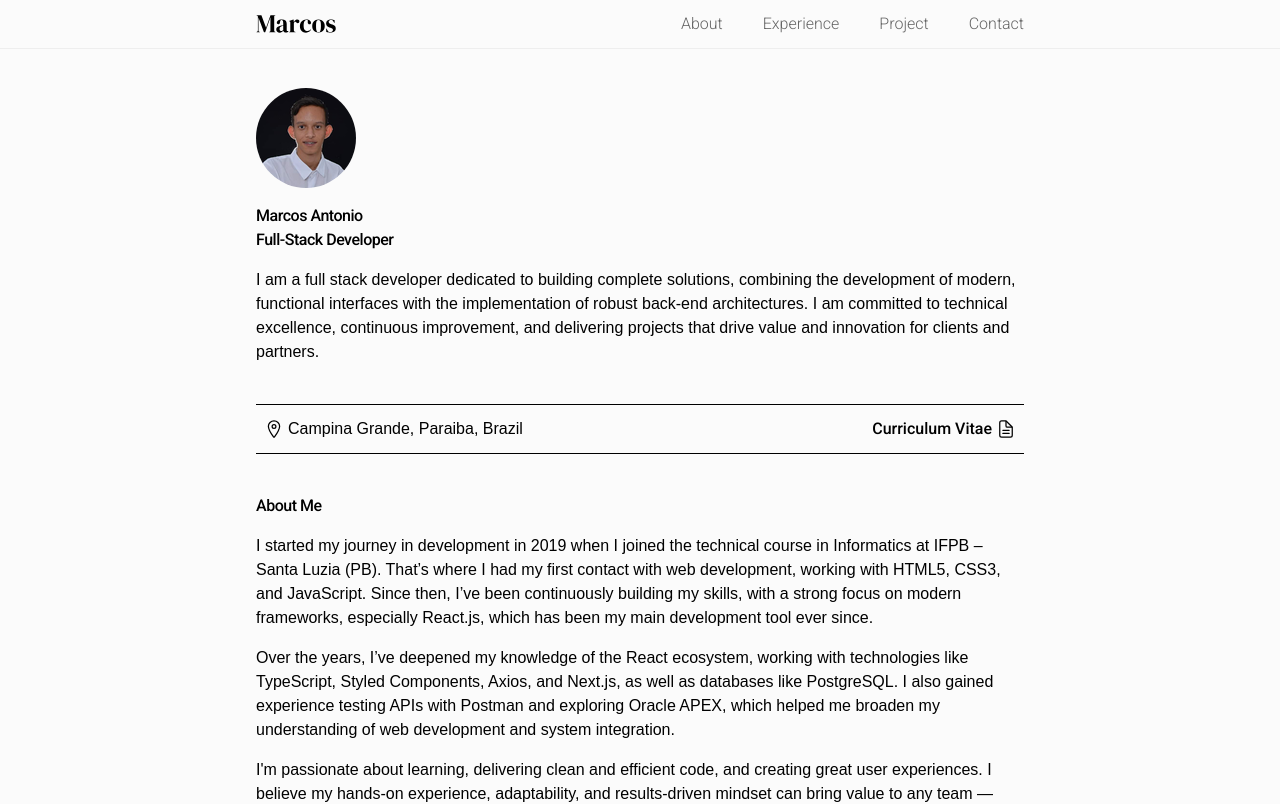
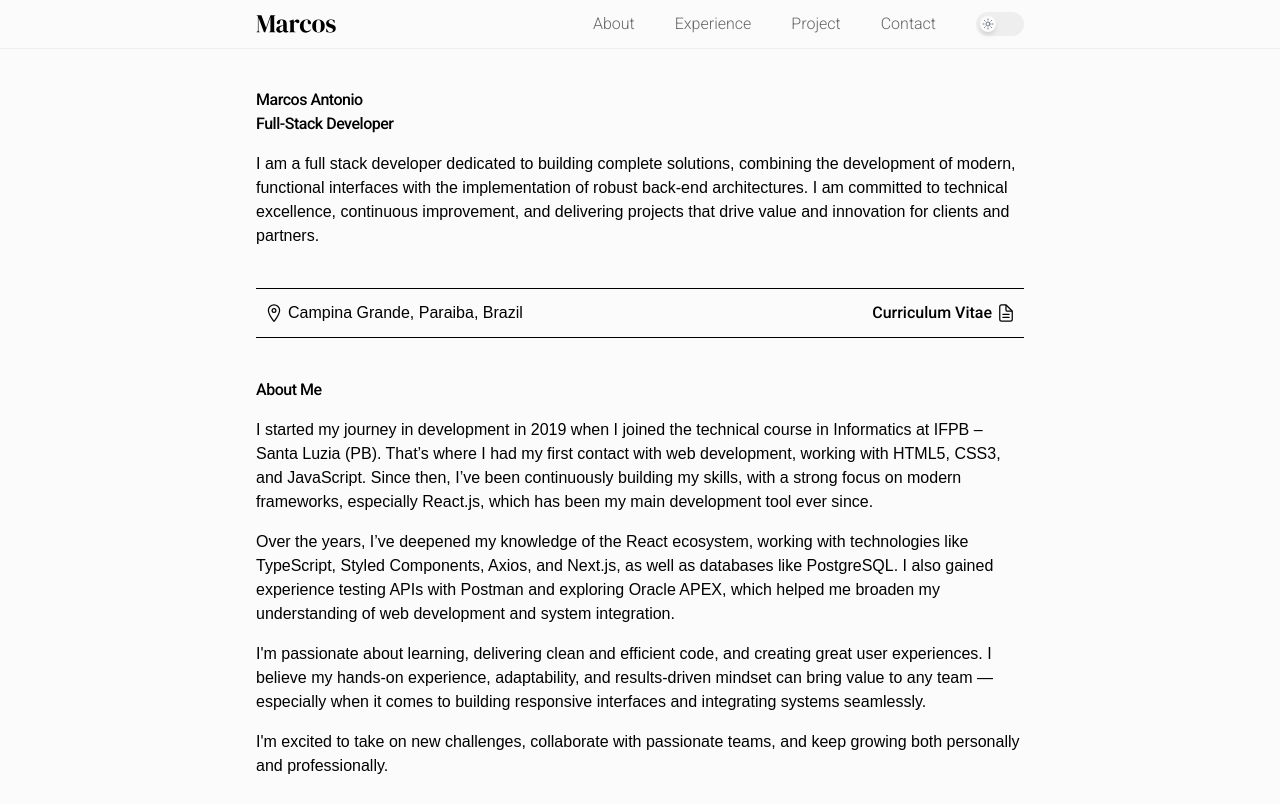
Before and after one commit to MarcosAntonio15243/MarcosAntonio15243.github.io, a Next.js app: page / in a window 1280 px wide. Shown: the top 804 px of the page. Built offline with nearby package versions, Linux system fonts and the light colour scheme.

Commit message:
feat: add theme switch

```diff
--- a/package.json
+++ b/package.json
@@ -10,6 +10,7 @@
 		"format": "biome format --write . --no-errors-on-unmatched"
 	},
 	"dependencies": {
+		"lucide-react": "^0.553.0",
 		"next": "15.3.1",
 		"next-themes": "^0.4.6",
 		"react": "^19.0.0",
--- a/src/app/page.tsx
+++ b/src/app/page.tsx
@@ -18,13 +18,13 @@ export default function Home() {
 				<div id="home" className="mx-6 max-w-3xl flex flex-col gap-10 py-10">
 					{/* Presentation Section */}
 					<section className="flex flex-col gap-4">
-						<img
+						{/* <img
 							src="/assets/profile.webp"
 							alt="Profile photo of Marcos Antonio"
 							height={100}
 							width={100}
 							className="rounded-full"
-						/>
+						/> */}
 						<div className="flex flex-col gap-0">
 							<h1>Marcos Antonio</h1>
 							<h2 className="text-[var(--color-dark-gray)]">
@@ -100,10 +100,10 @@ export default function Home() {
 					<section id="experience" className="flex flex-col gap-5">
 						<h2>My Experience</h2>
 						<div className="flex flex-col gap-8 my-5">
-							{experiences.map((e, index) => {
+							{experiences.map((e) => {
 								return (
 									<ExperienceCard
-										key={index}
+										key={e.jobTitle}
 										srcImg={e.srcImg}
 										jobTitle={e.jobTitle}
 										enterprise={e.enterprise}
@@ -125,13 +125,13 @@ export default function Home() {
 							{features.map((e, index) => {
 								return (
 									<FeatureCard
-										key={index}
+										key={e.featureTitle}
 										srcImg={e.srcImg}
 										featureTitle={e.featureTitle}
 										description={e.description}
 										tecnologies={e.tecnologies}
 										repositoryLink={e.repositoryLink}
-										reverse={index % 2 != 0}
+										reverse={index % 2 !== 0}
 									/>
 								);
 							})}
--- a/src/components/buttons/HeaderButton.tsx
+++ b/src/components/buttons/HeaderButton.tsx
@@ -10,13 +10,13 @@ export default function HeaderButton() {
 	return (
 		<>
 			<IoMdMenu
-				className="text-4xl cursor-pointer p-1 text-[var(--color-black)] hover:text-gray-600"
+				className="text-4xl cursor-pointer p-1 text-[var(--color-text-primary)] hover:text-gray-600"
 				onClick={() =>
 					setDisplay((d) => (d.includes("hidden") ? "flex" : "hidden"))
 				}
 			/>
 			<div
-				className={`absolute ${display} flex-col z-10 right-3 bg-[var(--color-white)] border-[1px] border-[var(--color-border)] p-5 gap-5 rounded-2xl rounded-tr-none shadow-xs`}
+				className={`absolute ${display} flex-col z-10 right-3 bg-[var(--color-bg-body)] border-[1px] border-[var(--color-border)] p-5 gap-5 rounded-2xl rounded-tr-none shadow-xs`}
 			>
 				<NavBar
 					onClick={() => setDisplay("hidden")}
--- /dev/null
+++ b/src/components/buttons/ThemeSwitch.tsx
@@ -0,0 +1,42 @@
+"use client";
+
+import { Moon, Sun } from "lucide-react";
+import { useTheme } from "next-themes";
+import { useEffect, useState } from "react";
+
+export default function ThemeSwitch() {
+	const { theme, setTheme } = useTheme();
+	const [mounted, setMounted] = useState(false);
+
+	useEffect(() => setMounted(true), []);
+	if (!mounted) return null;
+
+	const isDark = theme === "dark";
+
+	return (
+		<button
+			type="button"
+			onClick={() => setTheme(isDark ? "light" : "dark")}
+			className={`
+        relative cursor-pointer flex items-center rounded-full transition-colors duration-300 p-1
+        h-6 w-12
+        ${isDark ? "bg-[var(--color-dark-blue)]" : "bg-[var(--color-gray-100)]"}
+      `}
+			aria-label="Toggle theme"
+		>
+			<span
+				className={`
+          flex h-4 w-4 items-center justify-center rounded-full bg-white shadow-md
+          transform transition-transform duration-300 ease-in-out
+          ${isDark ? "translate-x-6" : "translate-x-0"}
+        `}
+			>
+				{isDark ? (
+					<Moon className="h-3 w-3 text-gray-500" />
+				) : (
+					<Sun className="h-3 w-3 text-gray-500" />
+				)}
+			</span>
+		</button>
+	);
+}
--- a/src/components/layout/NavBar.tsx
+++ b/src/components/layout/NavBar.tsx
@@ -1,4 +1,5 @@
-import { HTMLAttributes } from "react";
+import type { HTMLAttributes } from "react";
+import ThemeSwitch from "../buttons/ThemeSwitch";
 
 interface NavBarProps extends HTMLAttributes<HTMLElement> {
 	className?: string;
@@ -37,6 +38,7 @@ export default function NavBar({ className = "", ...props }: NavBarProps) {
 					</a>
 				);
 			})}
+			<ThemeSwitch />
 		</nav>
 	);
 }
```
Also changed, not shown: 1 other file (tests, documents, lock files or other folders).
